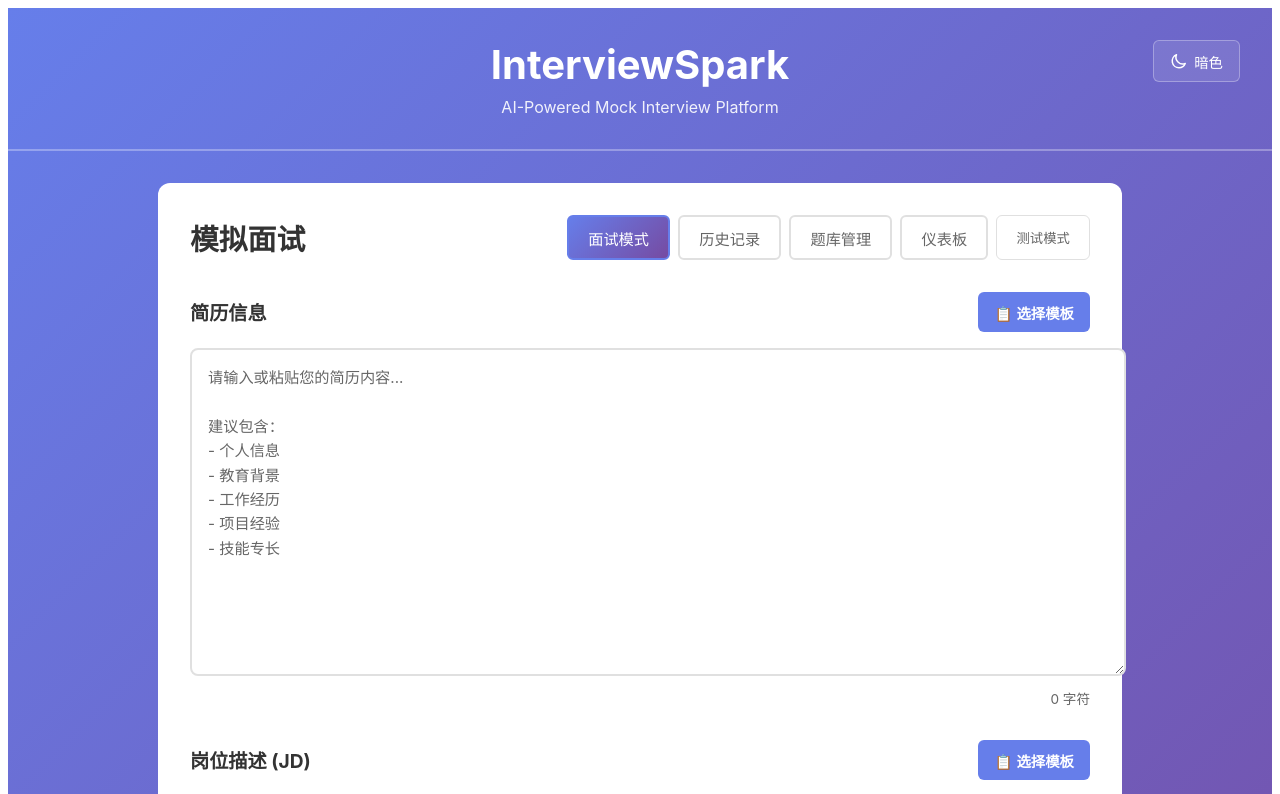
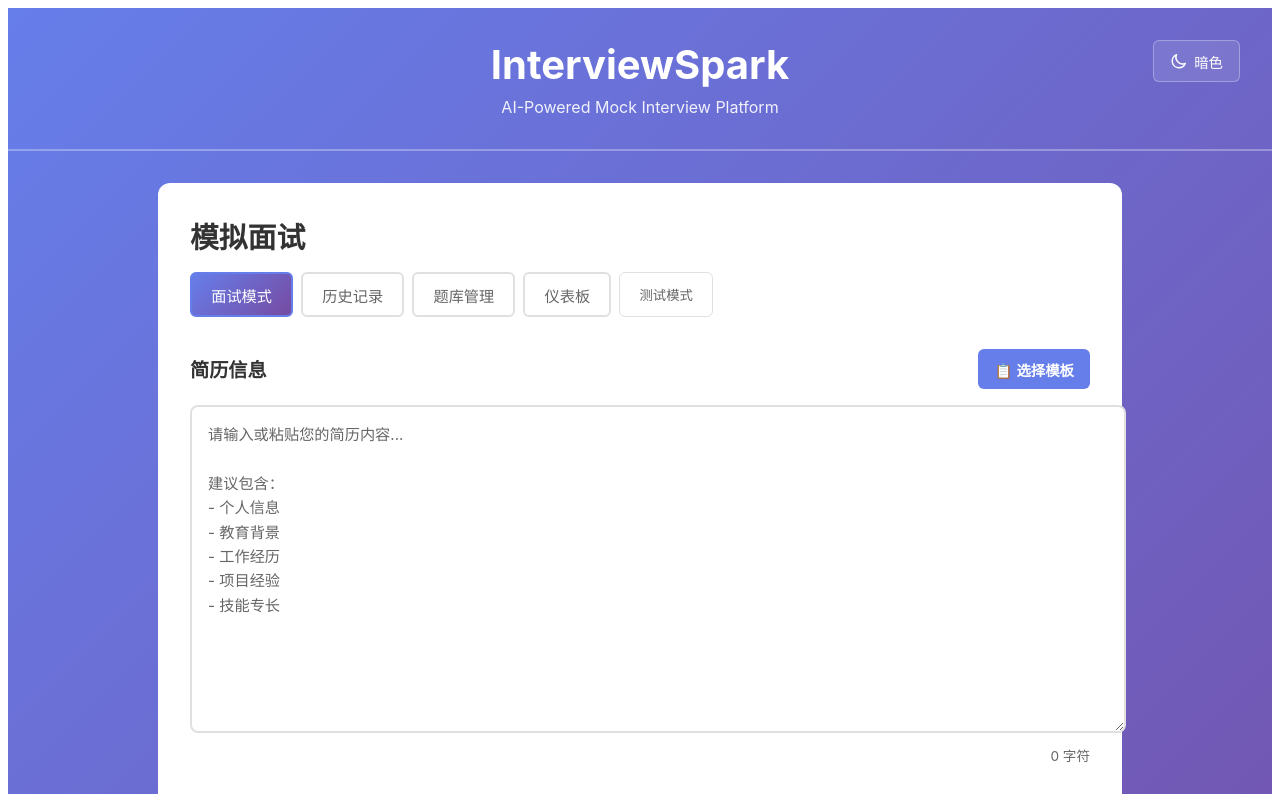
Before and after one commit to Summus1999/InterviewSpark, a Vue app: page / in a window 1280 px wide. Shown: the top 794 px of the page. Built offline with nearby package versions, Linux system fonts and the light colour scheme.

Commit message:
fix: stabilize mode header layout - always vertical arrangement

```diff
--- a/src/App.vue
+++ b/src/App.vue
@@ -773,10 +773,9 @@ main {
 
 .mode-header {
   display: flex;
-  justify-content: space-between;
-  align-items: center;
+  flex-direction: column;
+  align-items: flex-start;
   margin-bottom: 2rem;
-  flex-wrap: wrap;
   gap: 1rem;
 }
 
@@ -790,6 +789,7 @@ main {
   display: flex;
   gap: 0.5rem;
   flex-wrap: wrap;
+  width: 100%;
 }
 
 .mode-btn {
```
